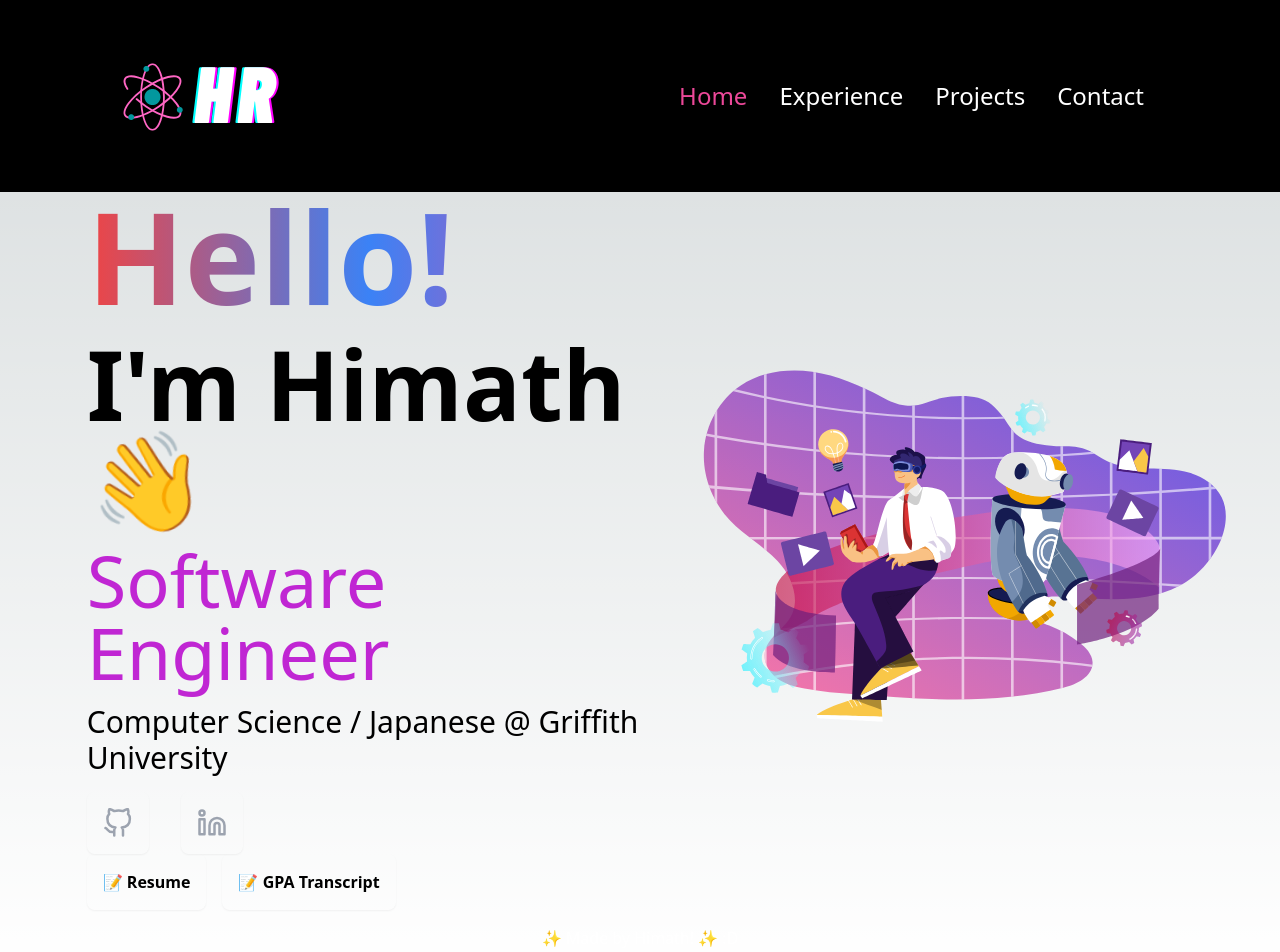
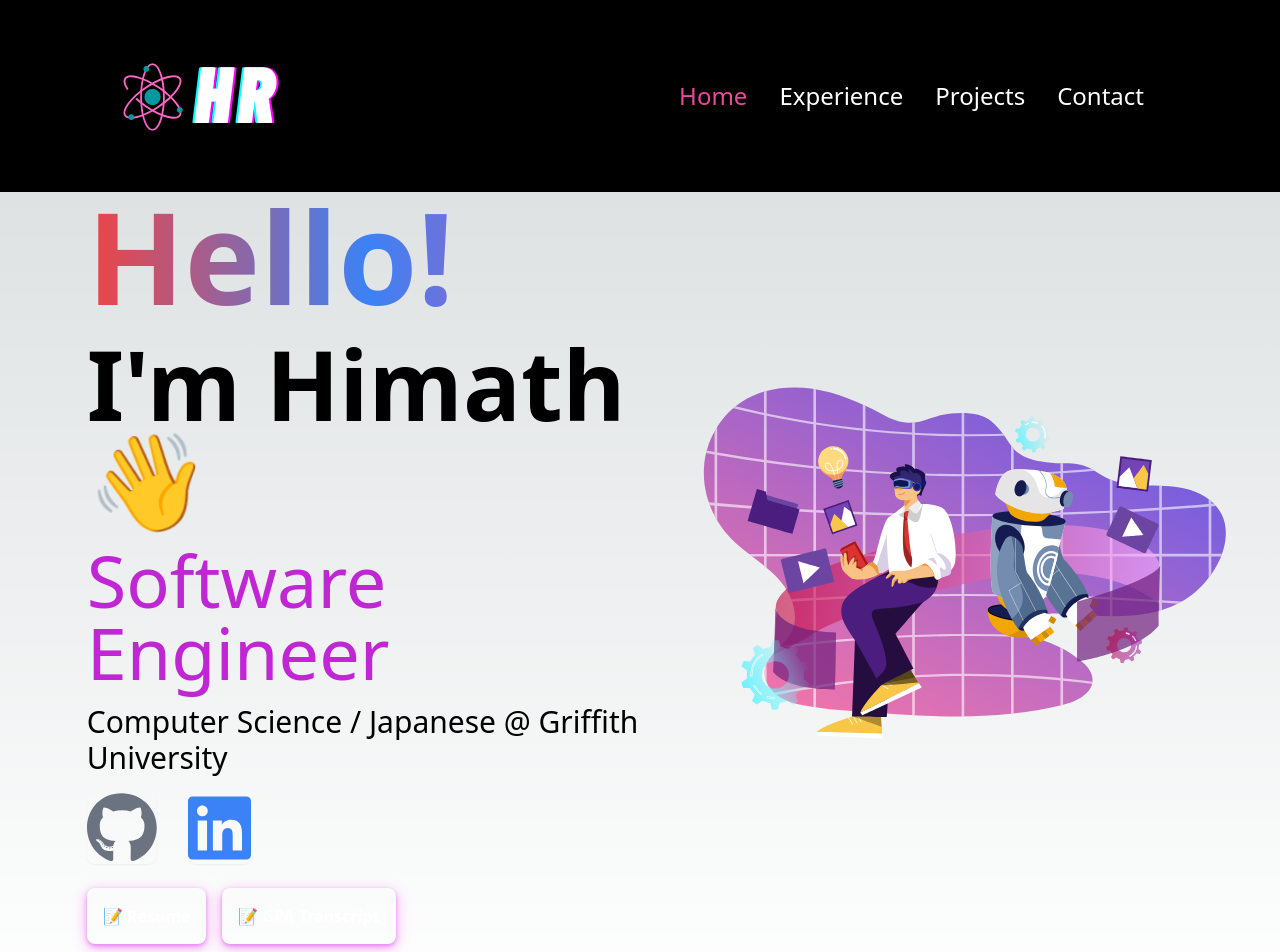
Before and after one commit to HimathR/Portfolio-3.0, a Next.js app: page / in a window 1280 px wide. Shown: the top 952 px of the page. Built offline with nearby package versions, Linux system fonts and the light colour scheme.

Commit message:
final nav and homepage tweaks - on to contacts pg

```diff
--- a/app/components/Homepage/Home.tsx
+++ b/app/components/Homepage/Home.tsx
@@ -18,9 +18,7 @@ const Homepage = () => {
           </h1>
           <h1 className="xl:text-8xl text-3xl sm:text-6xl md:text-4xl mt-0 mb-2 sm:mb-4 leading-snug font-bold text-white-800">
             I'm Himath
-            <span className="inline-block transform origin-center animate-wave">
-              👋
-            </span>
+            <span className="wave">👋</span>
           </h1>
           <h1 className="xl:text-7xl text-3xl sm:text-6xl md:text-4xl mt-0 mb-2 sm:mb-4 leading-snug font-normal text-fuchsia-600 pb-4 sm:pb-0">
             {"Software Engineer"}
--- a/app/components/LottieRenders/HomeBanner.tsx
+++ b/app/components/LottieRenders/HomeBanner.tsx
@@ -7,7 +7,8 @@ function getRndInteger(min: number, max: number) {
   return Math.floor(Math.random() * (max - min + 1)) + min;
 }
 
-const bannerName = "banner" + getRndInteger(1, 3) + ".json";
+// const bannerName = "banner" + getRndInteger(1, 3) + ".json";
+const bannerName = "banner3.json";
 
 export default function BannerImg() {
   const container = useRef<HTMLDivElement | null>(null);
--- a/app/components/SocialLinks.tsx
+++ b/app/components/SocialLinks.tsx
@@ -1,18 +1,21 @@
 "use client";
 
 import React from "react";
-import { FiGithub, FiLinkedin } from "react-icons/fi";
+import { FontAwesomeIcon } from "@fortawesome/react-fontawesome";
+import { faGithub, faLinkedin } from "@fortawesome/free-brands-svg-icons";
 
 const socialLinks = [
   {
     id: 1,
-    icon: <FiGithub />,
+    icon: faGithub,
     url: "https://github.com/HimathR",
+    colour: "text-gray-500",
   },
   {
     id: 2,
-    icon: <FiLinkedin />,
+    icon: faLinkedin,
     url: "https://www.linkedin.com/in/himath",
+    colour: "text-blue-500",
   },
 ];
 
@@ -38,9 +41,9 @@ export const SocialLinks = () => {
             href={link.url}
             target="__blank"
             key={link.id}
-            className="btn-secondary"
+            className={`btn-secondary ${link.colour}`}
           >
-            <i className="text-xl sm:text-2xl md:text-3xl">{link.icon}</i>
+            <FontAwesomeIcon icon={link.icon} size="2x" />
           </a>
         ))}
       </ul>
@@ -50,7 +53,7 @@ export const SocialLinks = () => {
             href={link.url}
             target="__blank"
             key={link.id}
-            className="btn-primary"
+            className="btn-glow"
           >
             <b className="text-m sm:text-s md:text-s">{link.name}</b>
           </a>
--- a/app/globals.css
+++ b/app/globals.css
@@ -35,7 +35,10 @@
     @apply dark:hover:text-white cursor-pointer rounded-lg hover:bg-pink-500 shadow-sm p-4 duration-300;
   }
   .btn-secondary {
-    @apply text-gray-400 hover:text-pink-500 dark:hover:text-pink-400 cursor-pointer rounded-lg shadow-sm p-4 duration-300;
+    @apply text-xl xl:text-4xl text-gray-400 hover:text-pink-500 dark:hover:text-pink-400 cursor-pointer rounded-lg shadow-sm mb-4 duration-300;
+  }
+  .btn-glow {
+    @apply text-white mt-2 hover:text-pink-500 cursor-pointer rounded-lg p-4 duration-300 focus:outline-none focus:ring-2 focus:ring-pink-500 dark:focus:ring-pink-800 shadow-pink-purple;
   }
   .popIn {
     overflow: hidden;
@@ -62,23 +65,40 @@
     transform: scale(0.9);
     transition: opacity 500ms, transform 500ms;
   }
+
+  .wave {
+    animation-name: wave-animation; /* Refers to the name of your @keyframes element below */
+    animation-duration: 2.5s; /* Change to speed up or slow down */
+    animation-iteration-count: infinite; /* Never stop waving :) */
+    transform-origin: 70% 70%; /* Pivot around the bottom-left palm */
+    display: inline-block;
+  }
 }
 
 @keyframes wave-animation {
-  0%,
-  60%,
+  0% {
+    transform: rotate(0deg);
+  }
+  10% {
+    transform: rotate(14deg);
+  } /* The following five values can be played with to make the waving more or less extreme */
+  20% {
+    transform: rotate(-8deg);
+  }
+  30% {
+    transform: rotate(14deg);
+  }
+  40% {
+    transform: rotate(-4deg);
+  }
+  50% {
+    transform: rotate(10deg);
+  }
+  60% {
+    transform: rotate(0deg);
+  } /* Reset for the last half to pause */
   100% {
     transform: rotate(0deg);
-  }
-
-  10%,
-  50% {
-    transform: rotate(14deg);
-  }
-
-  20%,
-  40% {
-    transform: rotate(-8deg);
   }
 }
 
--- a/package.json
+++ b/package.json
@@ -9,6 +9,9 @@
     "lint": "next lint"
   },
   "dependencies": {
+    "@fortawesome/fontawesome-svg-core": "^6.4.0",
+    "@fortawesome/free-brands-svg-icons": "^6.4.0",
+    "@fortawesome/react-fontawesome": "^0.2.0",
     "@types/node": "20.2.1",
     "@types/react": "18.2.6",
     "@types/react-dom": "18.2.4",
--- a/tailwind.config.js
+++ b/tailwind.config.js
@@ -25,6 +25,10 @@ module.exports = {
           "20%, 40%": { transform: "rotate(-8deg)" },
         },
       },
+      boxShadow: {
+        "pink-purple":
+          "0 4px 14px 0 rgba(241, 38, 231, 0.39), 0 2px 4px 0 rgba(180, 30, 230, 0.39)",
+      },
     },
   },
   plugins: [],
```
Also changed, not shown: 1 other file (tests, documents, lock files or other folders).
